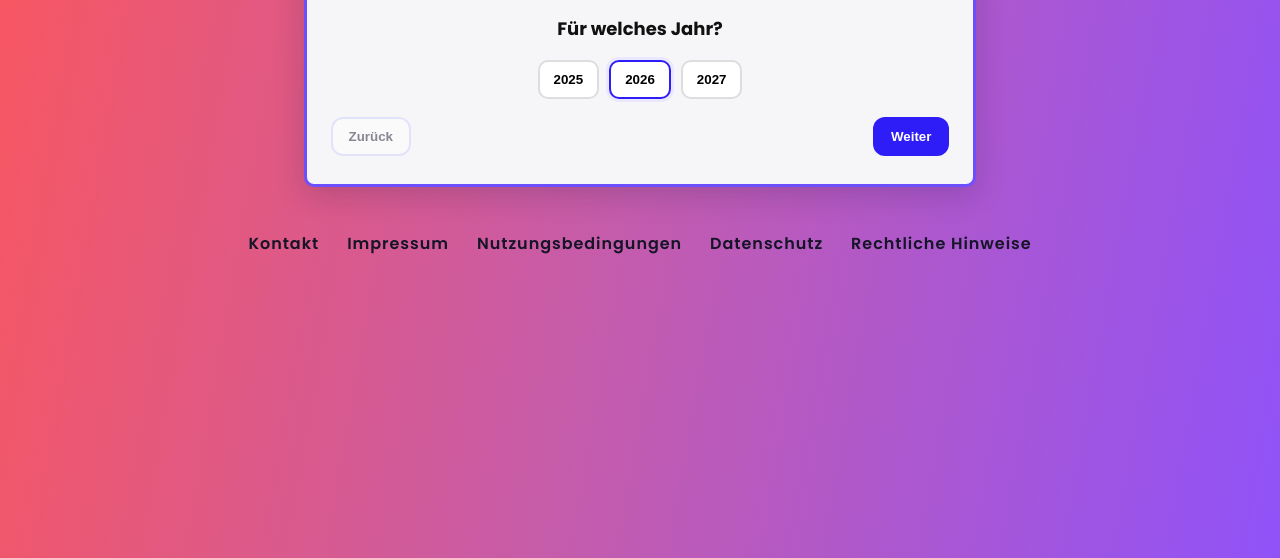
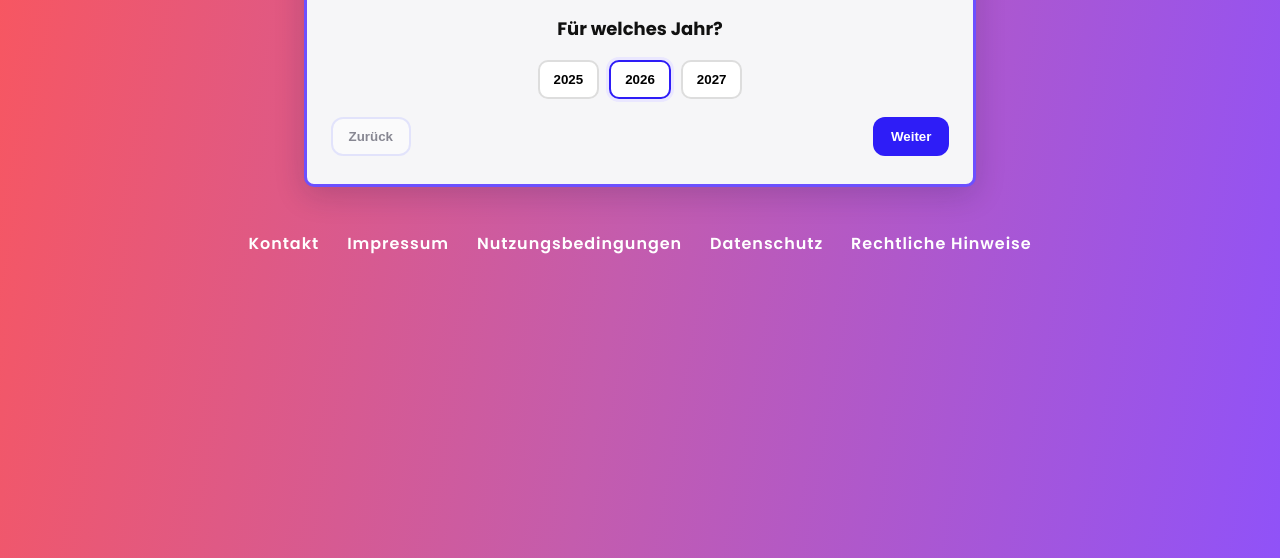
Before and after one commit to Caesarioto/digitABIWebsite, a plain HTML site: page abirechner.html in a window 1280 px wide. Shown: the part 242-800 px from the top of the page. Drawn offline with Linux system fonts and the light colour scheme.

Commit message:
Update abirechner.html

```diff
--- a/abirechner.html
+++ b/abirechner.html
@@ -73,7 +73,7 @@
 
     /* Footer */
     .footerlinks{display:flex; gap:28px; justify-content:center; color:var(--ink); font-weight:600; letter-spacing:.06em; padding:26px 0 18px; flex-wrap:wrap}
-    .footerlinks a{color:var(--ink); text-decoration:none}
+    .footerlinks a{color:#fff !important; text-decoration:none} color
     .footerlinks a:hover{text-decoration:underline}
 
   /* === WIDTH OVERRIDE (ans Ende des <style>-Blocks setzen) === */
```
